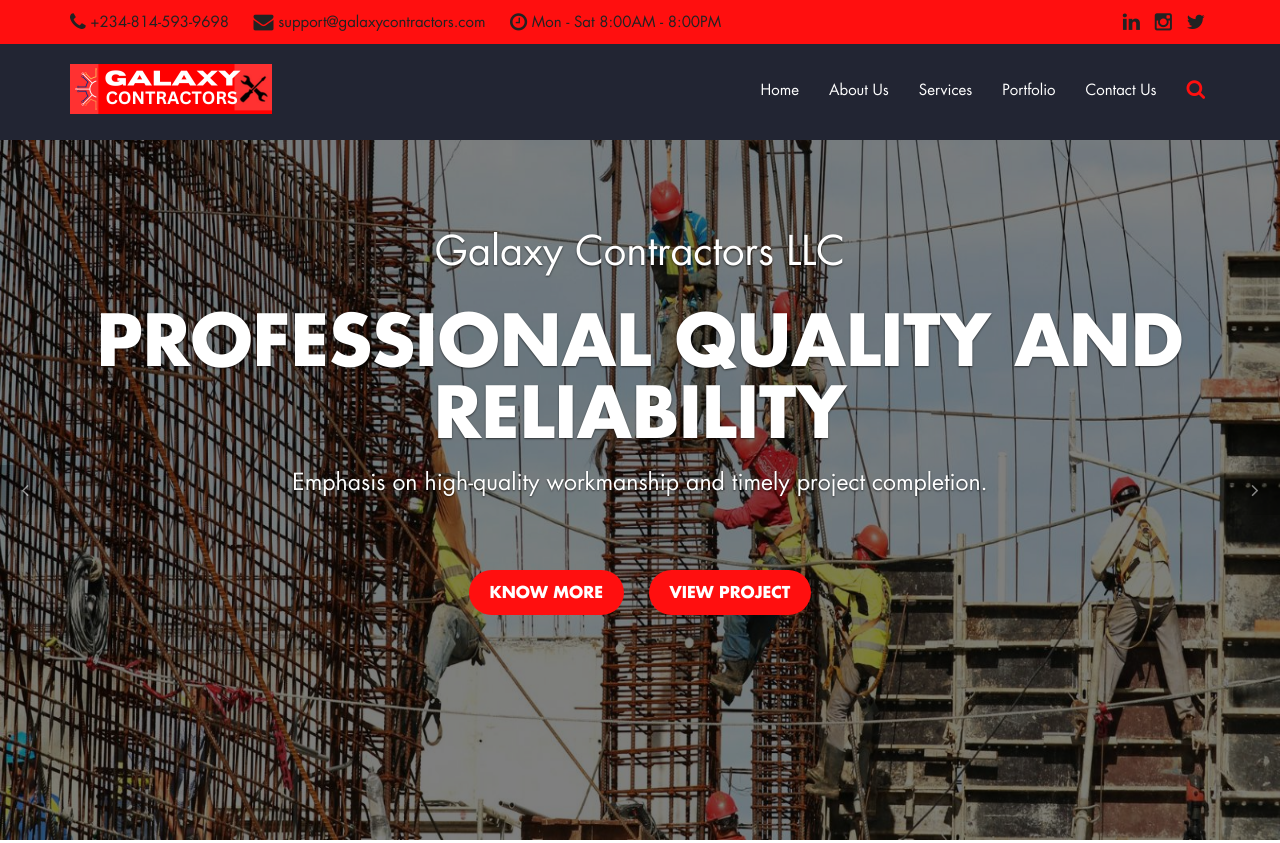
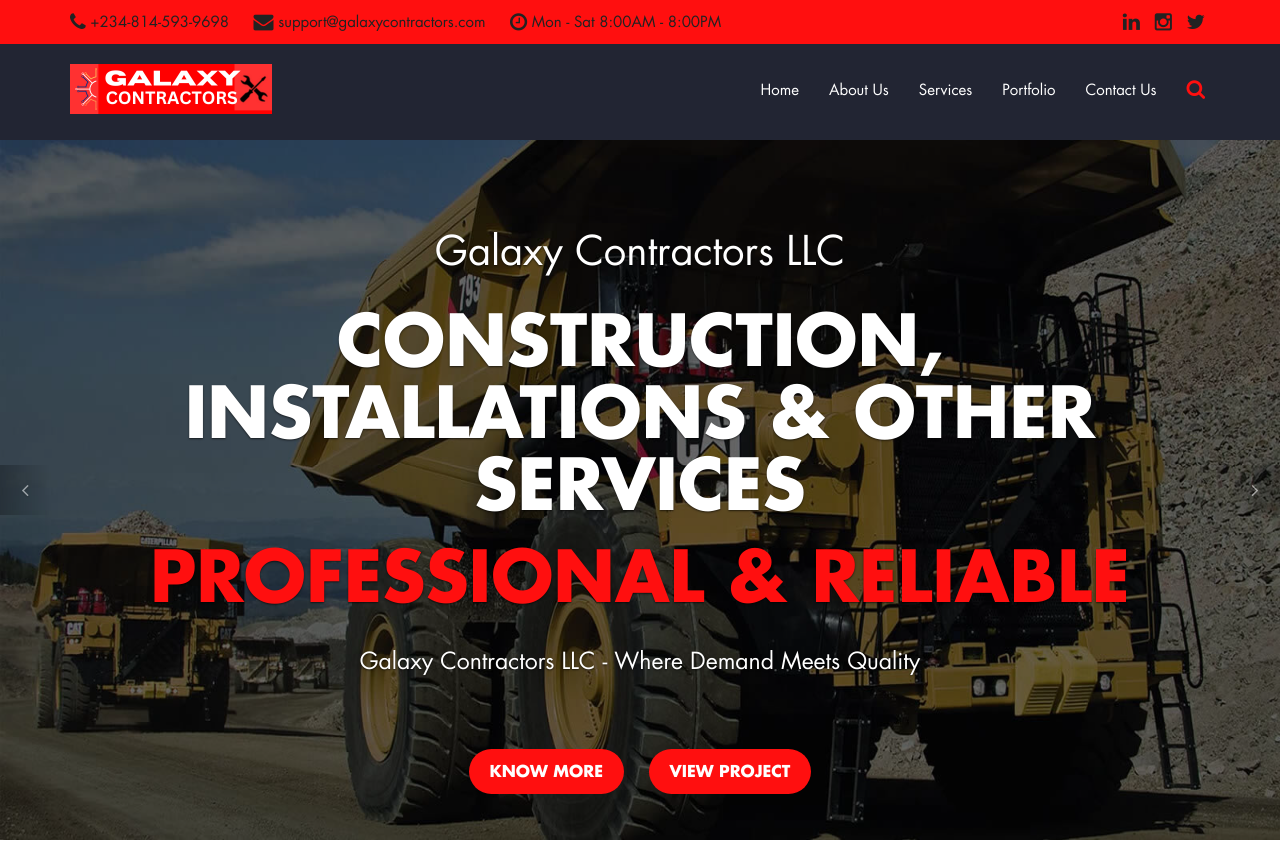
Before and after one commit to danicodertech/galaxy-constructionv2, a plain HTML site: page index.html in a window 1280 px wide. Shown: the top 843 px of the page. Drawn offline with Linux system fonts and the light colour scheme.

Commit message:
Add files via upload

```diff
--- a/index.html
+++ b/index.html
@@ -115,7 +115,7 @@
                         <div class="overlay">
                             <div class="carousel-caption">
                                 <h3>Galaxy Contractors LLC</h3>
-                                <h1>Construction, Engineering, Services</h1>
+                                <h1>Construction, Installations & Other Services</h1>
                                 <h1 class="second_heading">Professional & Reliable</h1>
                                 <p>Galaxy Contractors LLC - Where Demand Meets Quality</p>
                                 <a  class="btn know_btn" href="tel:+2348145939698" target="_blank">know more</a>
@@ -128,7 +128,7 @@
                         <div class="overlay">
                             <div class="carousel-caption">
                                 <h3>Galaxy Contractors LLC</h3>
-                                <h1>Professional Quality and Reliability</h1>
+                                <h1>Professional and Reliabile</h1>
                                 <p>Emphasis on high-quality workmanship and timely project completion.</p>
                                 <a  class="btn know_btn" href="tel:+2348145939698" target="_blank">know more</a>
                                 <a  class="btn know_btn">view project</a>
@@ -141,7 +141,7 @@
                             <div class="carousel-caption">
                                 <h3>Galaxy Contractors LLC</h3>
                                 <h1>Expert Team</h1>
-                                <p>Skilled professionals with expertise in various trades and project management.</p>
+                                <p>Skilled professionals with expertise in various trades, project management and installations.</p>
                                 <a  class="btn know_btn" href="tel:+2348145939698" target="_blank">know more</a>
                                 <a  class="btn know_btn">view project</a>
                             </div>
```
